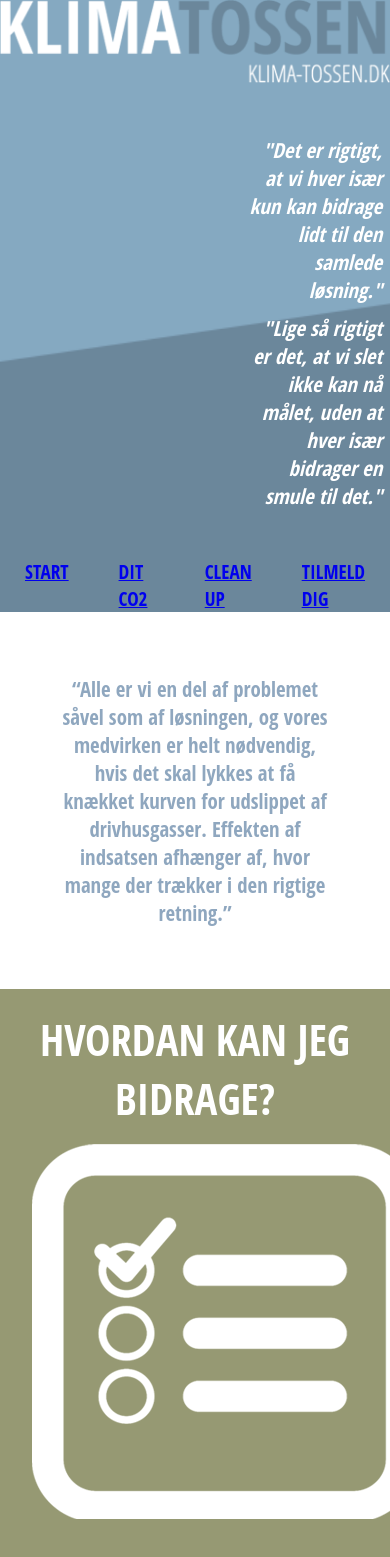
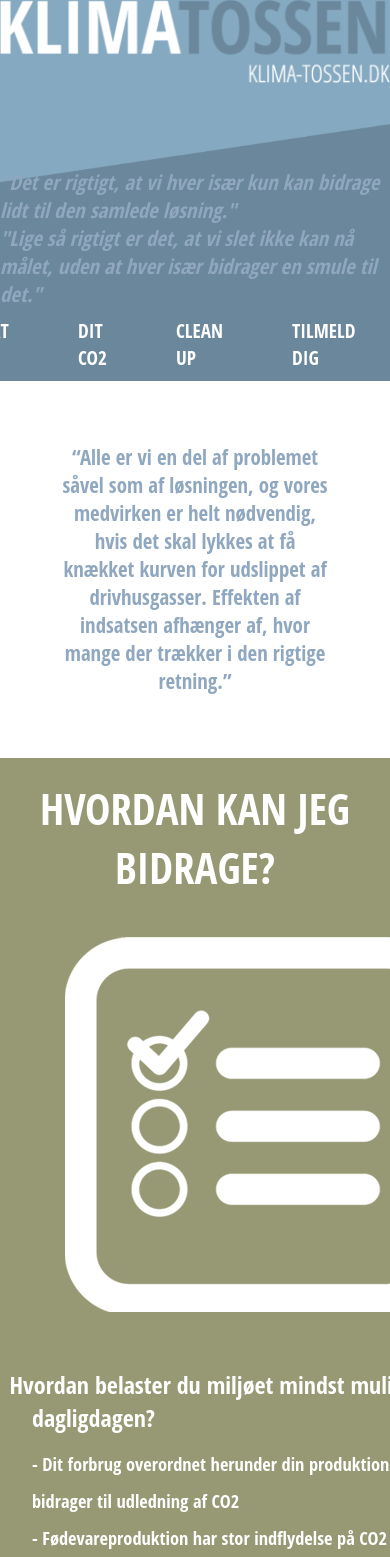
Before and after one commit to trayana-hansen/climate_goals, a React (Create React App) app in the folder climate_goals/: page /co2 in a window 390 px wide. Shown: the top 1557 px of the page. Built offline with nearby package versions, Linux system fonts and the light colour scheme.

Commit message:
finalised styling

```diff
--- a/climate_goals/src/Components/Partials/Footer/footer.module.scss
+++ b/climate_goals/src/Components/Partials/Footer/footer.module.scss
@@ -76,10 +76,23 @@
   }
 }
 
-@media (max-width: 600px) {
+@media (max-width: 800px) {
   .footerMain {
     display: flex;
     flex-direction: column;
     margin: 0;
+
+    .checkboxFooter {
+      width: 100%;
+      margin: 0;
+      padding: 0;
+
+      label,
+      input[type="checkbox"] {
+        margin: 0;
+        padding: 0;
+        width: 100%;
+      }
+    }
   }
 }
--- a/climate_goals/src/Components/Partials/Header/header.module.scss
+++ b/climate_goals/src/Components/Partials/Header/header.module.scss
@@ -4,13 +4,13 @@
   background-image: url(../../../images//Bg-Hero-Blue.png);
   background-repeat: no-repeat;
   background-size: cover;
+
   img {
     max-width: 100%;
     height: auto;
   }
   .bottomRight {
     margin-top: 3em;
-    margin-bottom: 3em;
 
     p {
       text-align: right;
@@ -20,7 +20,21 @@
       font-style: italic;
       width: 35%;
       margin-left: 63%;
-      margin-top: 0.5em;
+      margin-top: 0.3em;
+      color: $light-blue;
     }
   }
 }
+
+@media (max-width: 800px) {
+  .headerMain {
+    .bottomRight {
+      margin-top: 5em;
+      p {
+        text-align: left;
+        margin: 0;
+        width: 100%;
+      }
+    }
+  }
+}
--- a/climate_goals/src/Components/Partials/Nav/nav.module.scss
+++ b/climate_goals/src/Components/Partials/Nav/nav.module.scss
@@ -2,6 +2,9 @@
 
 .navMain {
   background-color: $blue;
+  position: sticky;
+  top: -0.1em;
+  z-index: 1;
 
   ul {
     display: flex;
@@ -11,6 +14,19 @@
       padding: 0 1.3em;
       color: $white;
       font-size: 1.2em;
+
+      a {
+        color: $white;
+        text-decoration: none;
+        padding: 0.5em;
+        display: inline-block;
+
+        &:hover {
+          background-color: $light-blue;
+          border-radius: 0.3em;
+          cursor: pointer;
+        }
+      }
     }
   }
 }
--- a/climate_goals/src/Components/Partials/Pages/Cleanup/cleanup.jsx
+++ b/climate_goals/src/Components/Partials/Pages/Cleanup/cleanup.jsx
@@ -2,7 +2,7 @@ import { Section } from "../section";
 import styles from "./cleanup.module.scss";
 
 import img2 from "../../../../images/Icon-Climate.png";
-import divider2 from "../../../../images/Spacer-02.png";
+
 
 export const Cleanup = () => {
   return (
@@ -10,7 +10,9 @@ export const Cleanup = () => {
       <article className={styles.sectionTwo}>
         <h2>KLIMA OG MILJØ?</h2>
         <figure className={styles.figureMain}>
-          <img src={img2} alt="climate-icon" />
+          <div className={styles.imgCentered}>
+            <img src={img2} alt="climate-icon" />
+          </div>
           <figcaption>
             <h3>Kort om klimaet og miljøet?</h3>
             <p>- Klima og miljø hænger sammen.</p>
@@ -36,7 +38,7 @@ export const Cleanup = () => {
           </figcaption>
         </figure>
       </article>
-      <img className={styles.divider} src={divider2} alt="divider-two" />
+
     </Section>
   );
 };
--- a/climate_goals/src/Components/Partials/Pages/Cleanup/cleanup.module.scss
+++ b/climate_goals/src/Components/Partials/Pages/Cleanup/cleanup.module.scss
@@ -1,43 +1,44 @@
 @import "../../../../assets/partials/colors";
 
-
-.divider{
-    width: 100%;
-    display: block;
-}
-.sectionTwo{
+.sectionTwo {
   background-color: $blue;
   padding-bottom: 3em;
-h2{
+  h2 {
     text-align: center;
     padding-top: 0.5em;
     font-size: 2.67em;
     color: $white;
     font-weight: lighter;
   }
-.figureMain{
+  .figureMain {
     display: grid;
     grid-template-columns: repeat(auto-fit, minmax(450px, 1fr));
     padding: 1em;
     gap: 2em;
     margin: 0 1em;
     position: relative;
-    img{
+    .imgCentered {
+      display: flex;
+      justify-content: center;
+
+      img {
         max-width: 100%;
         object-fit: contain;
+        padding: 1.5em;
       }
-    h3{
+    }
+    h3 {
       font-size: 1.5em;
       text-indent: -5%;
       color: $white;
       margin-bottom: 0.5em;
     }
-    p{
+    p {
       font-size: 1.15em;
       line-height: 2em;
       color: $white;
     }
-    a{
+    a {
       position: absolute;
       right: 0;
       color: $white;
--- a/climate_goals/src/Components/Partials/Pages/Co2/co2.jsx
+++ b/climate_goals/src/Components/Partials/Pages/Co2/co2.jsx
@@ -2,7 +2,7 @@ import { Section } from "../section";
 import styles from "./co2.module.scss";
 
 import img3 from "../../../../images/Icon-Checklist.png";
-import divider3 from "../../../../images/Spacer-03.png";
+
 
 export const Co2 = () => {
   return (
@@ -10,7 +10,9 @@ export const Co2 = () => {
       <article className={styles.sectionThree}>
         <h2>HVORDAN KAN JEG BIDRAGE?</h2>
         <figure className={styles.figureMain}>
-          <img src={img3} alt="icon-checklist" />
+          <div className={styles.imgCentered}>
+            <img src={img3} alt="icon-checklist" />
+          </div>
           <figcaption>
             <h3>Hvordan belaster du miljøet mindst muligt i dagligdagen?</h3>
             <p>
@@ -42,7 +44,7 @@ export const Co2 = () => {
           </figcaption>
         </figure>
       </article>
-      <img className={styles.divider} src={divider3} alt="divider-three" />
+
     </Section>
   );
 };
--- a/climate_goals/src/Components/Partials/Pages/Co2/co2.module.scss
+++ b/climate_goals/src/Components/Partials/Pages/Co2/co2.module.scss
@@ -1,9 +1,5 @@
 @import "../../../../assets/partials/colors";
 
-.divider {
-  width: 100%;
-  display: block;
-}
 .sectionThree {
   background-color: $green;
   padding-bottom: 3em;
@@ -21,9 +17,15 @@
     gap: 2em;
     margin: 0 1em;
     position: relative;
-    img {
-      max-width: 100%;
-      object-fit: contain;
+    .imgCentered {
+      display: flex;
+      justify-content: center;
+
+      img {
+        max-width: 100%;
+        object-fit: contain;
+        padding: 1.5em;
+      }
     }
     h3 {
       font-size: 1.5em;
--- a/climate_goals/src/Components/Partials/Pages/Home/home.jsx
+++ b/climate_goals/src/Components/Partials/Pages/Home/home.jsx
@@ -2,7 +2,7 @@ import { Section } from "../section";
 import styles from "./home.module.scss";
 
 import img1 from "../../../../images/Icon-CO2.png";
-import divider1 from "../../../../images/Spacer-01.png";
+
 
 export const Home = () => {
   return (
@@ -10,7 +10,9 @@ export const Home = () => {
       <article className={styles.sectionOne}>
         <h2>HVAD ER CO2?</h2>
         <figure className={styles.figureMain}>
-          <img src={img1} alt="CO2-logo" />
+          <div className={styles.imgCentered}>
+            <img src={img1} alt="CO2-logo" />
+          </div>
           <figcaption>
             <h3>CO2 er en gasart der findes naturligt i Jordens atmosfære.</h3>
             <p>- CO2, findes naturligt i atmosfæren.</p>
@@ -38,7 +40,6 @@ export const Home = () => {
           </figcaption>
         </figure>
       </article>
-      <img className={styles.divider} src={divider1} alt="divider-one" />
     </Section>
   );
 };
--- a/climate_goals/src/Components/Partials/Pages/Home/home.module.scss
+++ b/climate_goals/src/Components/Partials/Pages/Home/home.module.scss
@@ -1,9 +1,5 @@
 @import "../../../../assets/partials/colors";
 
-.divider {
-  width: 100%;
-  display: block;
-}
 .sectionOne {
   background-color: $brown;
   padding-bottom: 3em;
@@ -21,9 +17,16 @@
     gap: 2em;
     margin: 0 1em;
     position: relative;
-    img {
-      max-width: 100%;
-      object-fit: contain;
+
+    .imgCentered {
+      display: flex;
+      justify-content: center;
+
+      img {
+        max-width: 100%;
+        object-fit: contain;
+        padding: 1.5em;
+      }
     }
     h3 {
       font-size: 1.5em;
--- a/climate_goals/src/Components/Partials/Pages/Tilmeld/tilmeld.jsx
+++ b/climate_goals/src/Components/Partials/Pages/Tilmeld/tilmeld.jsx
@@ -9,7 +9,9 @@ export const Tilmeld = () => {
       <article className={styles.sectionFour}>
         <h2>DELTAG I ARRANGEMENT</h2>
         <figure className={styles.figureMain}>
+          <div className={styles.imgCentered}>
           <img src={img4} alt="icon-cleaning" />
+          </div>
           <figcaption>
             <h3>
               Deltag i eet af vores arrangementer og gør en forskel! Hvordan
--- a/climate_goals/src/Components/Partials/Pages/Tilmeld/tilmeld.module.scss
+++ b/climate_goals/src/Components/Partials/Pages/Tilmeld/tilmeld.module.scss
@@ -1,44 +1,49 @@
 @import "../../../../assets/partials/colors";
 
-
-.divider{
+.divider {
   width: 100%;
   display: block;
 }
 
-.sectionFour{
+.sectionFour {
   background-color: $light-brown;
   padding-bottom: 3em;
-h2{
+  h2 {
     text-align: center;
     padding-top: 0.5em;
     font-size: 2.67em;
     color: $white;
     font-weight: lighter;
   }
-.figureMain{
+  .figureMain {
     display: grid;
     grid-template-columns: repeat(auto-fit, minmax(450px, 1fr));
     padding: 1em;
     gap: 2em;
     margin: 0 1em;
     position: relative;
-    img{
+    .imgCentered {
+      display: flex;
+      justify-content: center;
+
+      img {
         max-width: 100%;
         object-fit: contain;
+        padding: 1.5em;
       }
-    h3{
+    }
+    h3 {
       font-size: 1.5em;
       text-indent: -5%;
       color: $white;
       margin-bottom: 0.5em;
     }
-    p{
+    p {
       font-size: 1.15em;
       line-height: 2em;
       color: $white;
     }
-    a{
+    a {
       position: absolute;
       right: 0;
       color: $white;
```
Also changed, not shown: climate_goals/src/Components/Partials/Header/header.jsx (+5 -3 lines). Lines whose indentation alone changed are shown as unchanged.
